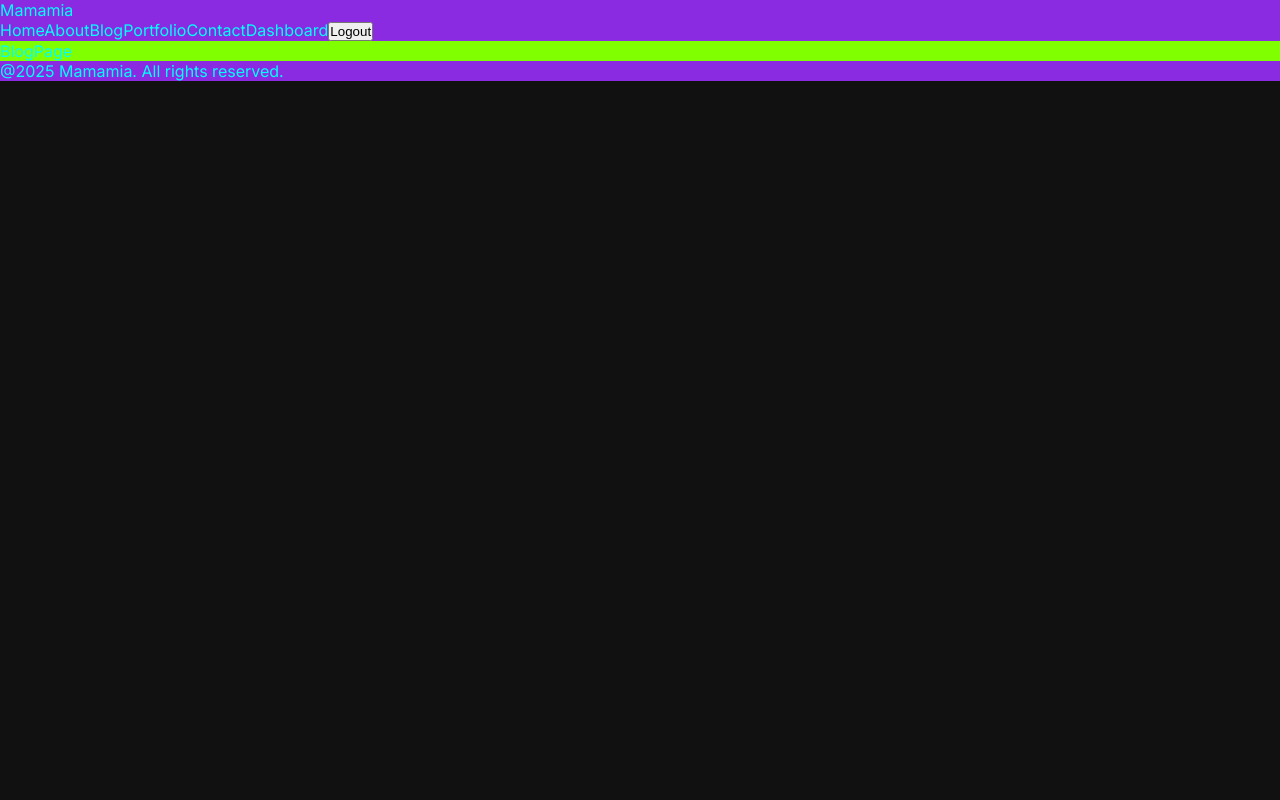
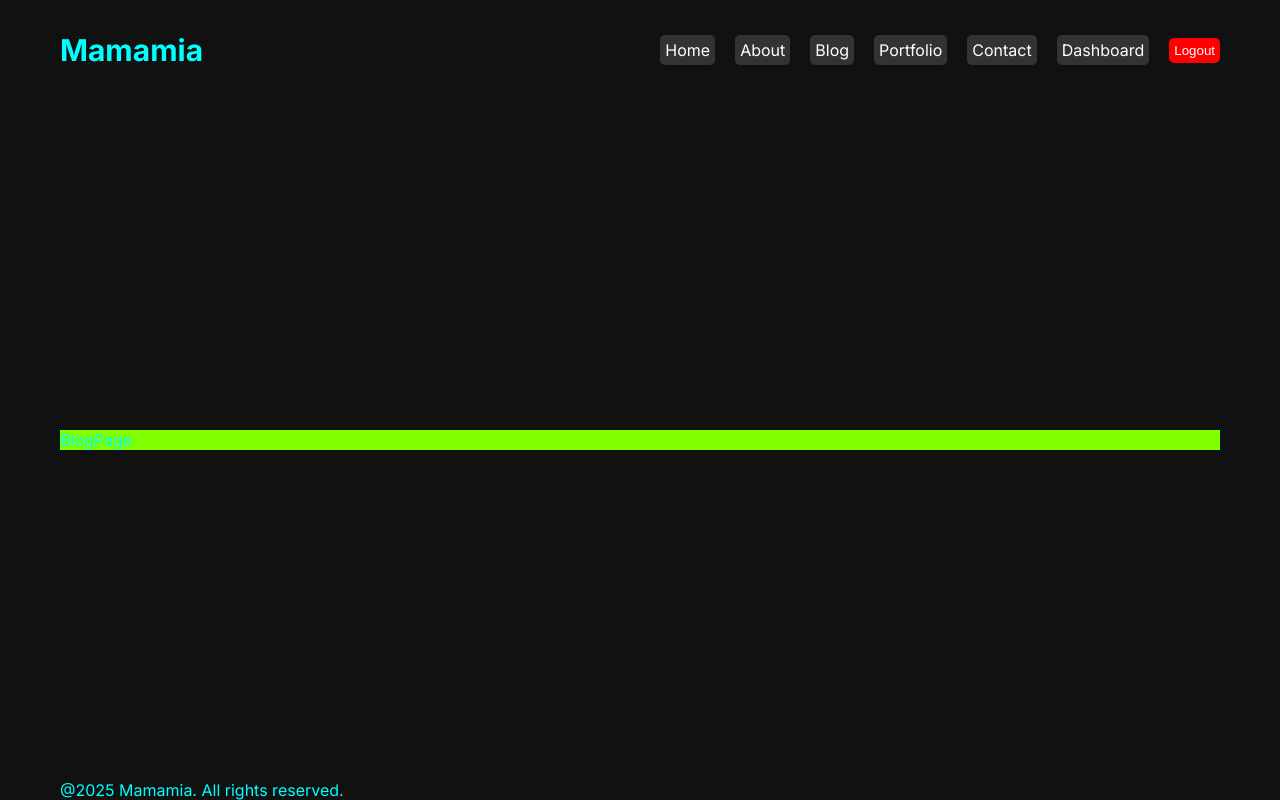
Before and after one commit to osmanalisevinc/school-management, a Next.js app: page /blog in a window 1280 px wide. Built offline with nearby package versions, Linux system fonts and the light colour scheme.

Commit message:
added navbar css

```diff
--- a/src/app/globals.css
+++ b/src/app/globals.css
@@ -21,5 +21,11 @@
 }
 
 .container {
-  background-color: blueviolet;
+max-width: 1366px;
+min-height: 100vh;
+margin: 0 auto;
+padding: 0 60px;
+display: flex;
+flex-direction: column;
+justify-content: space-between;
 }
--- a/src/components/navbar/Navbar.jsx
+++ b/src/components/navbar/Navbar.jsx
@@ -1,6 +1,7 @@
 "use client";
 import Link from "next/link";
 import React from "react";
+import styles from "./navbar.module.css";
 
 const links = [
   {
@@ -37,16 +38,17 @@
 
 const Navbar = () => {
   return (
-    <div>
-      <Link href="/">Mamamia</Link>
-      <div>
+    <div className={styles.container}>
+      <Link href="/" className={styles.logo}>Mamamia</Link>
+      <div className={styles.links}>
         {links.map((link) => (
-          <Link key={link.id} href={link.url}>
+          <Link key={link.id} href={link.url}  className={styles.link}>
             {link.title}
           </Link>
         ))}
 
         <button
+         className={styles.logout}
           onClick={() => {
             console.log("logged out");
           }}
--- /dev/null
+++ b/src/components/navbar/navbar.module.css
@@ -0,0 +1,36 @@
+.container{
+  height: 100px;
+  display: flex;
+  justify-content: space-between;
+  align-items: center;
+
+}
+
+.logo{
+  font-size: 30px;
+  font-weight: bold;
+}
+
+.links{
+  display: flex;
+  align-items: center;
+  gap: 20px;
+}
+
+.link{
+    padding: 5px;
+    border: none;
+    background-color: #333;
+    color: white;
+    border-radius: 5px;
+    cursor: pointer;
+}
+
+.logout{
+    padding: 5px;
+    border: none;
+    background-color: #f00;
+    color: white;
+    border-radius: 5px;
+    cursor: pointer;
+}
```
